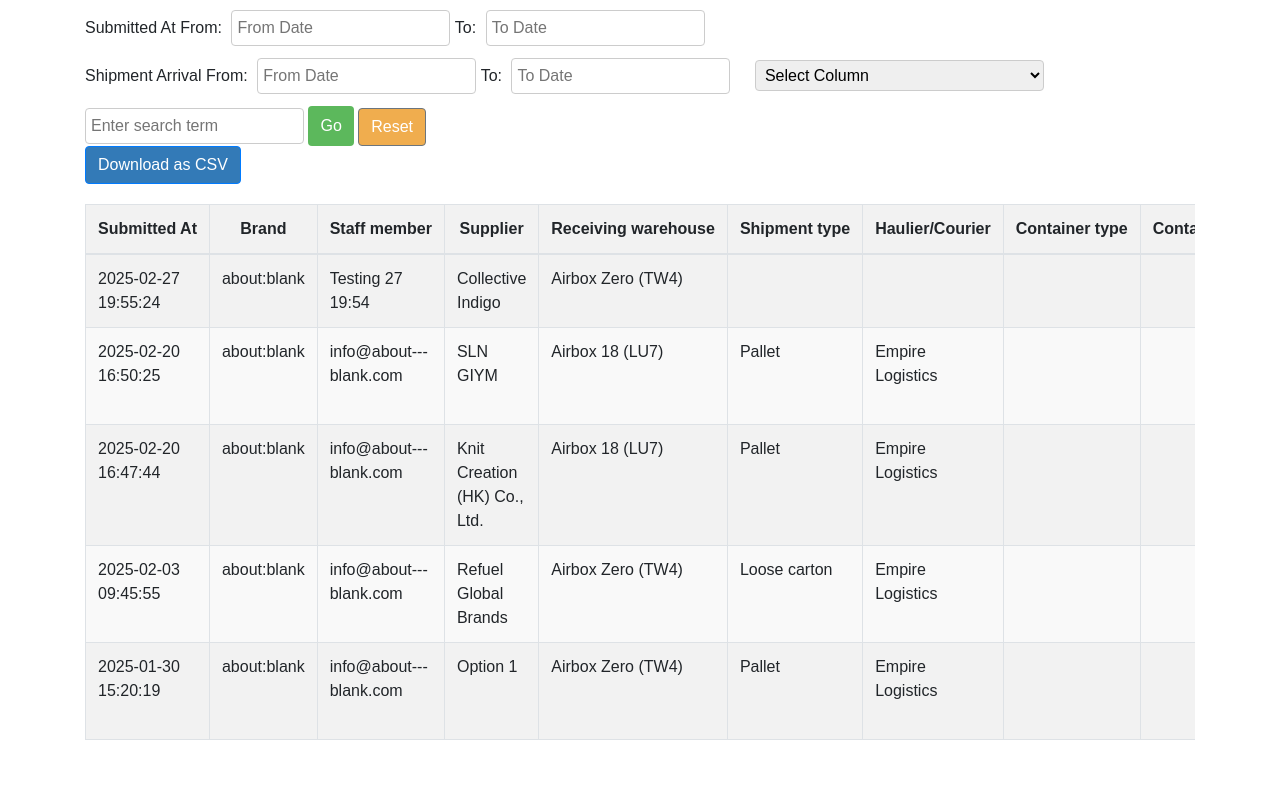
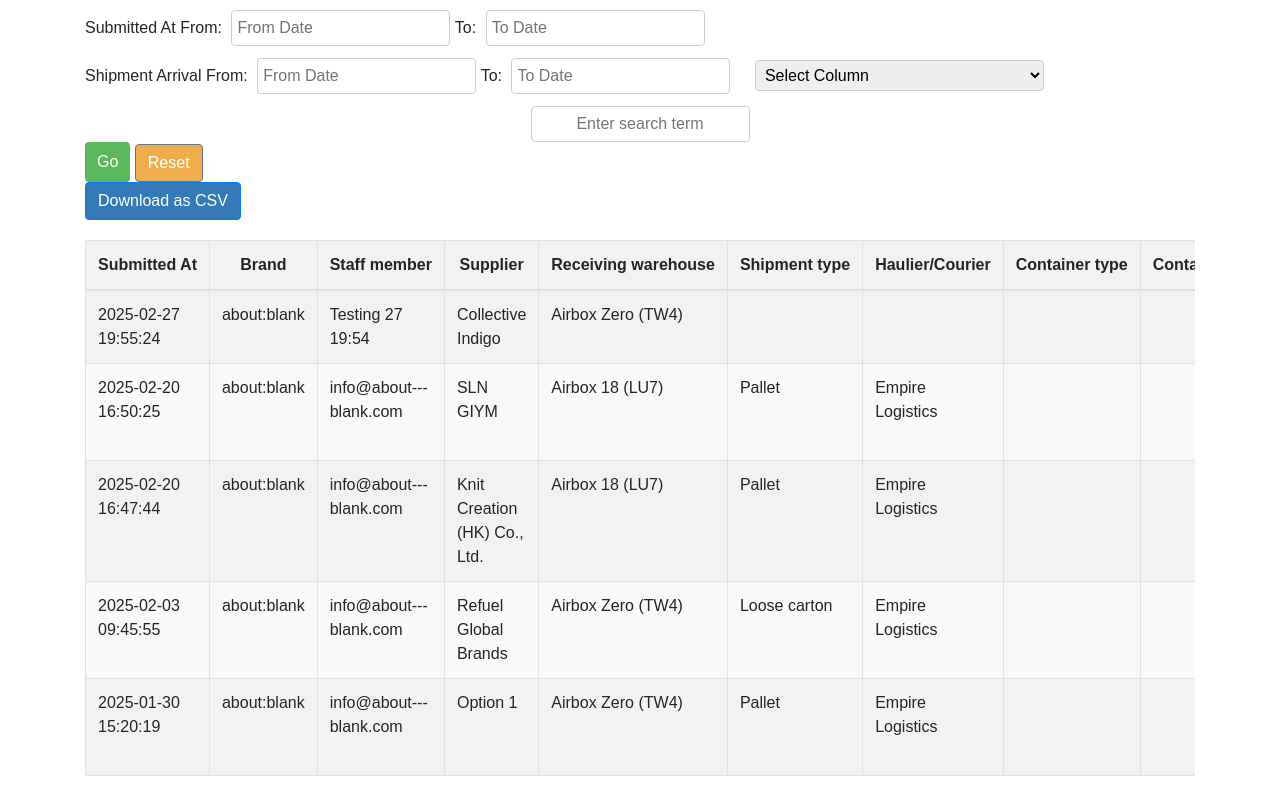
Before and after one commit to NicoleAirbox/PaperformLog, a website: page aboutblank.html in a window 1280 px wide. Shown: the part 88-900 px from the top of the page. Before the commit the page ends 864 px from the top, so only its background shows below. Drawn offline with nearby package versions, Linux system fonts and the light colour scheme.

Commit message:
Update aboutblank.html

```diff
--- a/aboutblank.html
+++ b/aboutblank.html
@@ -121,9 +121,15 @@
         th[data-column="Further comments"], td:nth-child(36) { width: 150px; }
 
         /* Center the search input */
-        .search-container {
+        #searchInput {
+            display: block;
+            margin: 0 auto;
+            text-align: center; /* Center the text within the input */
+        }
+
+        /* Adjust the containing div for centering */
+        div > div:nth-child(3) {
             text-align: center;
-            margin-bottom: 10px; /* Add some space below */
         }
     </style>
 </head>
```
